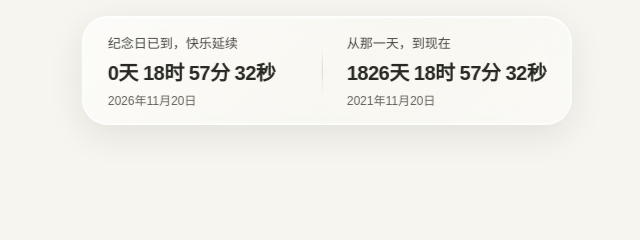
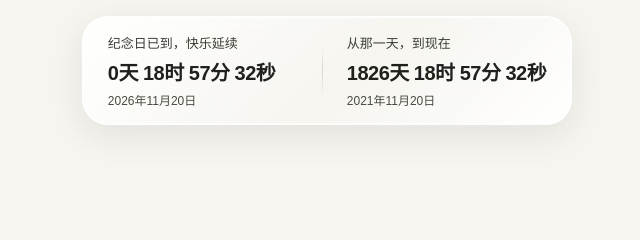
Before and after one commit to Leth3323/zxy-birthday, a plain HTML site: page index.html in a window 1280 px wide. Shown: the top 240 px of the page, 313-953 px from the left. Drawn offline with Linux system fonts and the light colour scheme.

Commit message:
Keep floating glass text readable over dark and colorful backgrounds

```diff
--- a/assets/styles.css
+++ b/assets/styles.css
@@ -456,8 +456,9 @@ h1 {
 .time-glass {
   position: fixed;
   top: 16px;
-  left: 50%;
-  transform: translateX(-50%);
+  left: 0;
+  right: 0;
+  margin-inline: auto;
   z-index: 50;
   display: flex;
   align-items: center;
@@ -465,13 +466,14 @@ h1 {
   padding: 16px 25px;
   border-radius: 26px;
   border: 1px solid #ffffffb8;
-  background: linear-gradient(135deg,#ffffffa3,#ffffff45 55%,#ffffff70);
-  backdrop-filter: blur(24px) saturate(170%);
-  -webkit-backdrop-filter: blur(24px) saturate(170%);
+  /* Keep a readable light surface even over dark or saturated photographs. */
+  background: linear-gradient(135deg,rgba(255,255,255,.94),rgba(246,245,240,.88) 55%,rgba(255,255,255,.92));
+  backdrop-filter: blur(24px) saturate(140%);
+  -webkit-backdrop-filter: blur(24px) saturate(140%);
   box-shadow: 0 10px 35px #24241f18,inset 0 1px 1px #fff,inset 0 -1px 1px #ffffff70;
   width: max-content;
   max-width: 94vw;
-  color: #292923;
+  color: #20211d;
 }
 
 .glass-item {
@@ -483,11 +485,13 @@ h1 {
 
 .glass-item>span {
   font-size: 13px;
-  color: #494943;
+  color: #3c3d36;
+  font-weight: 500;
 }
 
 .glass-item strong {
   font-size: 20px;
+  color: #20211d;
   font-variant-numeric: tabular-nums;
   white-space: nowrap;
   letter-spacing: -.025em;
@@ -495,7 +499,8 @@ h1 {
 
 .glass-item small {
   font-size: 12px;
-  color: #626259;
+  color: #4a4b43;
+  font-weight: 500;
 }
 
 .glass-divider {
@@ -524,7 +529,7 @@ nav {
   }
 
   .glass-item strong {
-    font-size: clamp(13px,3.5vw,18px);
+    font-size: clamp(12px,3.5vw,18px);
   }
 
   .glass-item>span,.glass-item small {
--- a/index.html
+++ b/index.html
@@ -4,7 +4,7 @@
   <meta charset="utf-8"/>
   <meta content="width=device-width,initial-scale=1" name="viewport"/>
   <title>#歆闻站点</title>
-  <link href="assets/styles.css?v=2008d56f2eaf" rel="stylesheet"/>
+  <link href="assets/styles.css?v=8053df51216e" rel="stylesheet"/>
   <script defer="" src="assets/main.js?v=721e22a759b9">
   </script>
  </head>
```
